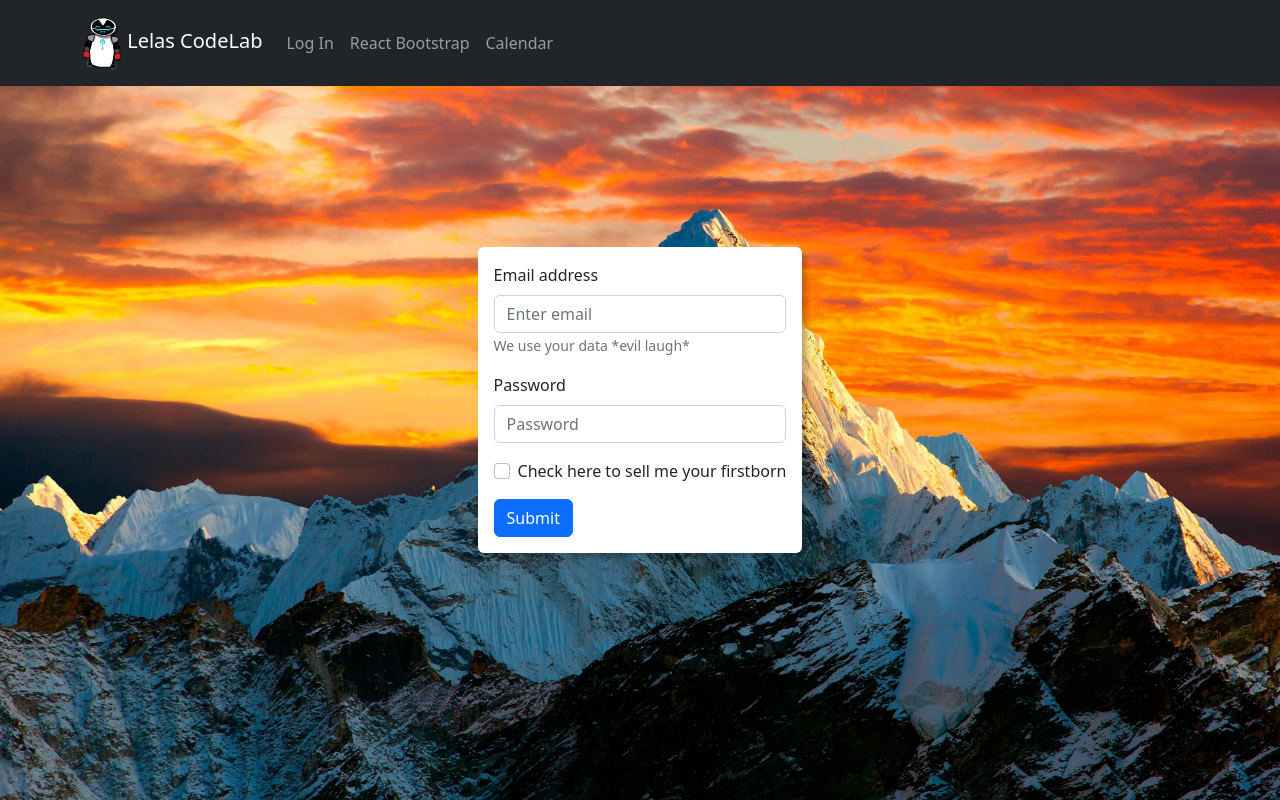
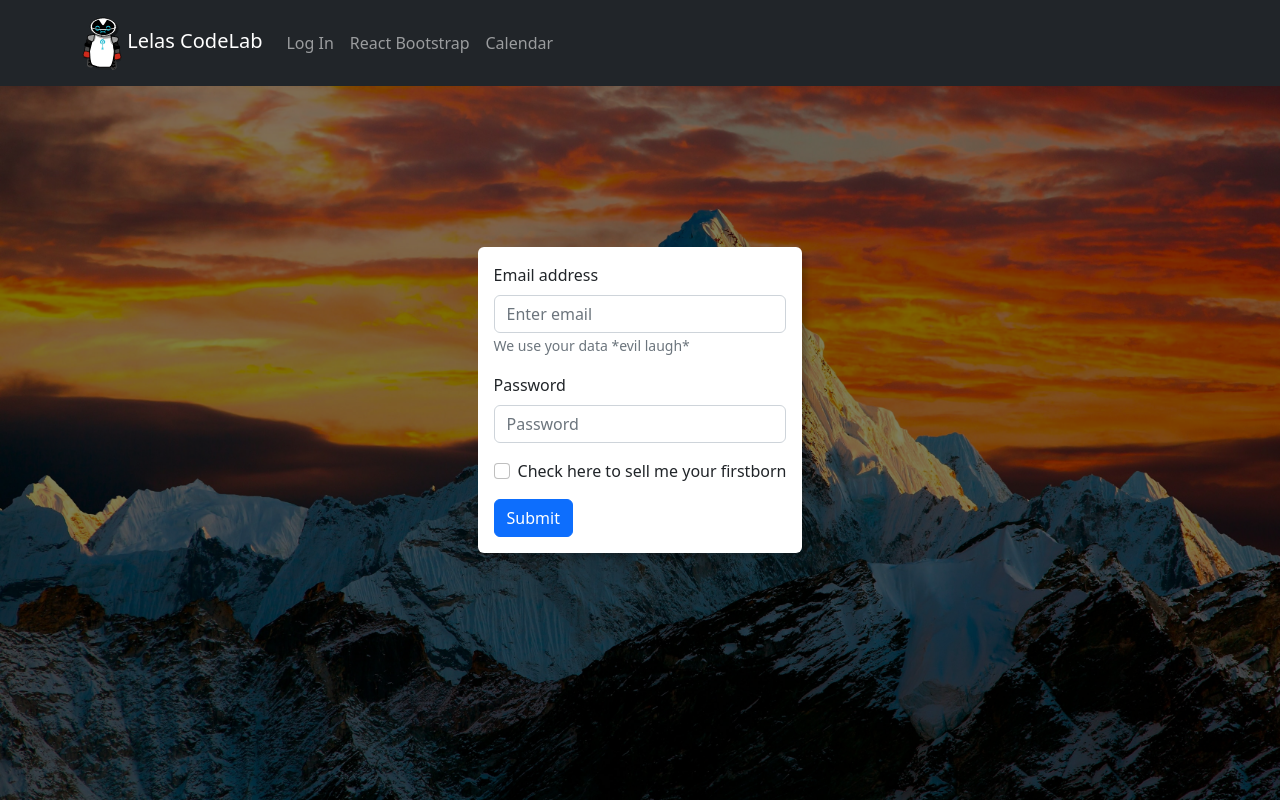
Before and after one commit to CanoodlingSocks/ts-react-experiments, a React (Create React App) app: page /login in a window 1280 px wide. Built offline with nearby package versions, Linux system fonts and the light colour scheme.

Commit message:
add overlay to login component

```diff
--- a/src/App.css
+++ b/src/App.css
@@ -2,18 +2,6 @@
 html, body{
     height:100vh;
     width:100vw;
-}
-/* .color-overlay {
-    position: absolute;
-    background-color: rgba(0,0,0,0.2);
-    height: 93.2%;
-    width: 100%;
-    mix-blend-mode: normal;
-} */
-
-form {
-    background-color: white;
-    box-shadow: 5px 5px 5px rgba(0,0,0,0.2);
 }
 
 .center {
@@ -26,6 +14,18 @@ form {
     border-radius: 10px;
 }
 
+/*--------- Login Component ---------*/
+.color-overlay {
+    width: 100%;
+    height: 100%;
+    background-color: rgba(0, 0, 0, 0.5);
+}
+form {
+    background-color: white;
+    box-shadow: 5px 5px 5px rgba(0,0,0,0.2);
+}
+
 .evil-laugh {
     font-weight: bold;
 }
+/*-----------------------------------*/
--- a/src/components/Login/login.tsx
+++ b/src/components/Login/login.tsx
@@ -3,11 +3,8 @@ import Button from 'react-bootstrap/Button';
 import Form from 'react-bootstrap/Form';
 
 const Login = () => {
-
   const [validated, setValidated] = useState<boolean>(false);
   const [checkboxChecked, setCheckboxChecked] = useState<boolean>(false);
-
-
 
   const handleSubmit = (event: React.FormEvent<HTMLFormElement>) => {
     const form = event.currentTarget;
@@ -16,15 +13,15 @@ const Login = () => {
       event.stopPropagation();
     }
     setValidated(true);
-    }
+  };
 
   const handleCheckboxChange = () => {
     setCheckboxChecked(!checkboxChecked);
-      }
+  };
 
-      return(
+  return (
     <>
-          <div className="color-overlay d-flex justify-content-center align-items-center">
+       <div className="color-overlay d-flex justify-content-center align-items-center" style={{ position: 'absolute', zIndex: 2 }}>
         <Form className="rounded p-4 p-sm-3">
           <Form.Group className="mb-3" controlId="formBasicEmail">
             <Form.Label>Email address</Form.Label>
@@ -47,7 +44,9 @@ const Login = () => {
               onChange={handleCheckboxChange}
               disabled={checkboxChecked}
             />
-                {checkboxChecked && <Form.Text className="evil-laugh">No takebacksies!</Form.Text>}
+            {checkboxChecked && (
+              <Form.Text className="evil-laugh">No takebacksies!</Form.Text>
+            )}
           </Form.Group>
 
           <Button variant="primary" type="submit">
@@ -57,6 +56,6 @@ const Login = () => {
       </div>
     </>
   );
-}
+};
 
 export default Login;
--- a/src/components/shared/Header/header.tsx
+++ b/src/components/shared/Header/header.tsx
@@ -4,12 +4,12 @@ import Navbar from "react-bootstrap/Navbar"
 import ChubbyLogo from "./chubby-logo";
 
 const Header = () => {
-    return(
+    return (
         <>
             <Navbar collapseOnSelect expand="lg" bg="dark" variant="dark">
                 <Container>
                     <Navbar.Brand href="/">
-            <ChubbyLogo/>{' '}
+                        <ChubbyLogo />{' '}
                         Lelas CodeLab
                     </Navbar.Brand>
                     <Navbar.Toggle aria-controls="responsive-navbar-nav" />
--- a/src/components/shared/styles.tsx
+++ b/src/components/shared/styles.tsx
@@ -14,12 +14,14 @@ export const myStyle: CSSProperties = {
 };
 
 export const mainStyle: CSSProperties = {
-    height: 'calc(100vh - 60px)',
+    height: `calc(100vh - 0px)`, // subtract height of Navbar
     overflow: 'hidden',
     display: 'flex',
     justifyContent: 'center',
     alignItems: 'center',
-};
+    position: 'relative',
+    zIndex: 0,
+  };
 
 export const headerStyle: CSSProperties = {
     position: 'fixed',
```
Lines whose indentation alone changed are shown as unchanged.
